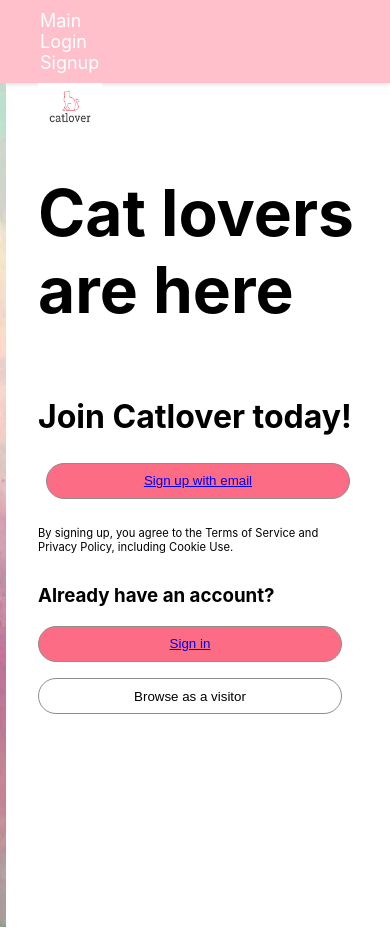
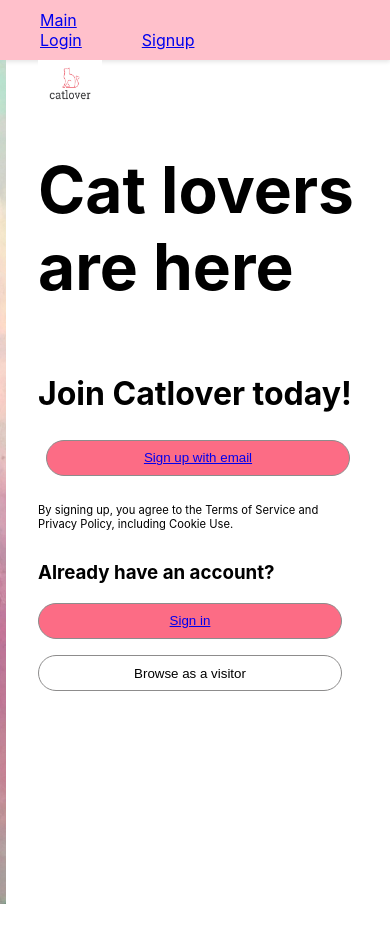
Before and after one commit to ifffShang/final, a React (Create React App) app in the folder frontend/: page / in a window 390 px wide. After the commit the page ends 908 px from the top, so only its background shows below. Built offline with nearby package versions, Linux system fonts and the light colour scheme; no server answers.

Commit message:
completed navibar

```diff
--- a/frontend/src/Components/Navbar/Navibar.css
+++ b/frontend/src/Components/Navbar/Navibar.css
@@ -1,46 +1,30 @@
 /* navbar.css
 
 /* Container for the navbar */
-nav {
+.container {
   display: flex;
+  flex-direction: row;
+}
+
+
+.navbar {
+  display: flex;
+  flex-direction: row;
   justify-content: space-between; /* Space out the items */
   align-items: center;
   background-color: pink; /* Dark background */
   padding: 10px 20px; /* Add some padding */
   box-shadow: 0 2px 4px rgba(0, 0, 0, 0.1); /* Subtle shadow for depth */
+  overflow: visible;
 }
 
-  /* Style the links inside the navbar */
-  nav a {
-    color: white;
-    text-decoration: none; /* Remove underline */
-    font-size: 18px; /* Set font size */
-    margin: 0 15px; /* Add space between links */
-    padding: 5px 10px;
-    border-radius: 5px; /* Rounded corners */
-    transition: background-color 0.3s ease; /* Smooth hover transition */
-  }
-
-  /* Hover effect for links */
-  nav a:hover {
-    background-color: var(--cat-lover-secondary); /* Darker background on hover */
-    color: #fff; /* Keep the text color white */
-  }
-
-  /* If the link is active (the current page), we can highlight it */
-  nav a.active {
-    background-color: #007BFF; /* Highlight with blue background */
-    color: white;
-  }
-
-  /* Responsive design for smaller screens */
 @media (max-width: 768px) {
-    nav {
+  .navbar {
     flex-direction: column; /* Stack the links vertically on smaller screens */
     align-items: flex-start; /* Align the items to the start */
   }
 
-    nav a {
+  .navbar a {
     margin: 10px 0; /* Add space between links vertically */
     padding: 10px 20px;
   }
@@ -59,15 +43,14 @@ nav {
     background-color: var(--cat-lover-secondary);
 }
 
-  .user-info {
-    display: flex;
-    align-items: center;
-    gap: 8px;
-  }
-
 .user-avatar {
     width: 30px;
     height: 30px;
     border-radius: 50%;
     margin-right: 8px;
 }
+
+.navbar-right {
+  display: flex;
+  gap: 20px;
+}
--- a/frontend/src/Components/Navbar/Navibar.js
+++ b/frontend/src/Components/Navbar/Navibar.js
@@ -3,7 +3,7 @@ import { Link } from "react-router-dom"
 import axios from 'axios'
 import './Navibar.css'
 import { UserContext } from "../../context/userContext";
-import { Navbar as BootstrapNavbar, Container, Nav, NavDropdown, Navbar} from 'react-bootstrap';
+import { Navbar as BootstrapNavbar , Container, Nav, NavDropdown} from 'react-bootstrap';
 
 
 export default function Navibar() {
@@ -20,28 +20,76 @@ export default function Navibar() {
     }
   }
   return (
-    <BootstrapNavbar bg="light" expand="lg" className="bg-body-tertiary">
-      <Container>
-        <BootstrapNavbar.Brand as={Link} to="/">Main</BootstrapNavbar.Brand>
+    // <BootstrapNavbar className="bg-body-tertiary">
+    //   <Container>
+    //     <BootstrapNavbar.Brand as={Link} to="/">Main</BootstrapNavbar.Brand>
+    //     <BootstrapNavbar.Toggle aria-controls="basic-navbar-nav" />
+    //     <BootstrapNavbar.Collapse id="basic-navbar-nav">
+    //       <Nav className="ms-auto">
+    //         {user ? (
+    //           <>
+    //             {/* log out */}
+    //             <Nav.Item>
+    //               <button
+    //                 onClick={handleLogout}
+    //                 className="logout-button"
+    //               >
+    //                 Logout
+    //               </button>
+    //             </Nav.Item>
+    //             {/* avatar */}
+    //             <Nav.Item>
+    //               <Link to="/profile">
+    //                 <img
+    //                   src={user.avatar || '/default-avatar.png'}
+    //                   alt="User Avatar"
+    //                   className="user-avatar"
+    //                 />
+    //               </Link>
+    //             </Nav.Item>
+    //             {/* username & settings */}
+    //             <NavDropdown title={<span>{user.name}</span>} id="user-nav-dropdown">
+    //               <NavDropdown.Item as={Link} to="/settings">Settings</NavDropdown.Item>
+    //             </NavDropdown>
+    //           </>
+    //         ) : (
+    //           <>
+    //             {/* when logged out */}
+    //             <Nav.Item>
+    //               <Link to="/login">Login</Link>
+    //             </Nav.Item>
+    //             <Nav.Item>
+    //               <Link to="/register">Signup</Link>
+    //             </Nav.Item>
+    //           </>
+    //         )}
+    //       </Nav>
+    //     </BootstrapNavbar.Collapse>
+    //   </Container>
+    // </BootstrapNavbar>
+    <nav className='navbar'>
+      {/* left */}
+      <div className='navbar-left'>
+        <Link to='/'>Main</Link>
+      </div>
 
-      <Nav className="ml-auto">
+      {/* middle */}
+      <div className='navbar-middle'>
+
+      </div>
+
+
+      {/* right */}
+      <div className='navbar-right'>
       {user ? (
         <>
-            <Navbar.Toggle aria-controls="basic-navbar-nav" />
-            {/* line */}
-            <Navbar.Collapse id="basic-navbar-nav">
-              <Nav className='ms-auto'>
-                {/* log out */}
-                <Nav.Item>
           <button
             onClick={handleLogout}
             className="logout-button"
           >
             Logout
           </button>
-                </Nav.Item>
-                {/* avator */}
-                <Nav.Item>
+
           <Link to="/profile">
           <img
             src={user.avatar || '/default-avatar.png'}
@@ -49,28 +97,22 @@ export default function Navibar() {
             className="user-avatar"
           />
           </Link>
-                </Nav.Item>
-                {/* username & settings */}
-            <NavDropdown title={<span>{user.name}</span>} id="user-nav-dropdown">
+
+          <NavDropdown title={<span>{user.name}</span>} id="user-nav-dropdown" align="end" className="user-dropdown">
             <NavDropdown.Item as={Link} to="/settings">Settings</NavDropdown.Item>
           </NavDropdown>
-              </Nav>
-            </Navbar.Collapse>
 
         </>
       ) : (
-          // when logout
         <>
-            <Nav.Item>
-              <Link to="/login">Login</Link>
-            </Nav.Item>
-            <Nav.Item>
-              <Link to="/register">Signup</Link>
-            </Nav.Item>
+          {/* when logged out */}
+          <Nav.Item><Link to="/login">Login</Link></Nav.Item>
+          <Nav.Item><Link to="/register">Signup</Link></Nav.Item>
         </>
-        )}
-      </Nav>
-      </Container>
-    </BootstrapNavbar>
       )
     }
+      </div>
+
+    </nav>
+  );
+}
```
Lines whose indentation alone changed are shown as unchanged.
